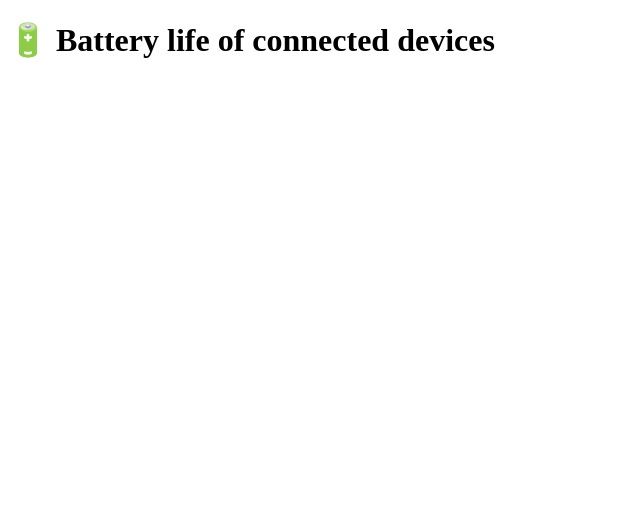
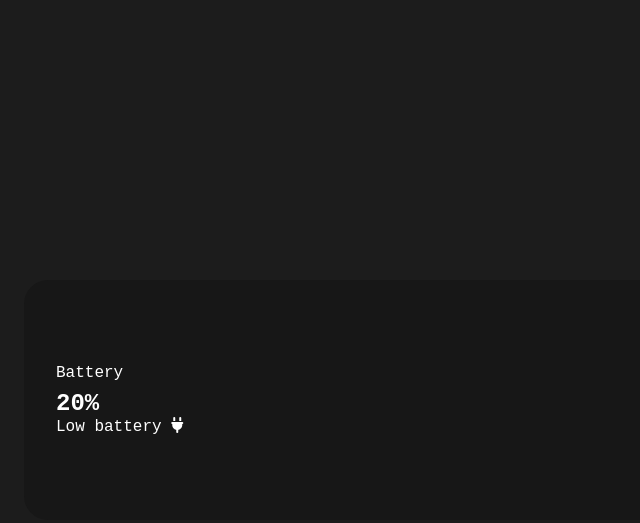
Before and after one commit to ksteflovic/battery-life, a plain HTML site: page index.html in a window 1280 px wide. Shown: the whole page, without its empty margins (0-640 px from the left). Drawn offline with Linux system fonts and the light colour scheme; a web font is replaced by a local one.

Commit message:
styling divs

```diff
--- a/css/main.css
+++ b/css/main.css
@@ -0,0 +1,99 @@
+/*=============== GOOGLE FONTS ===============*/
+@import url('https://fonts.googleapis.com/css2?family=Martian+Mono&display=swap');
+
+/*=============== VARIABLES CSS ===============*/
+:root {
+  /*========== Colors ==========*/
+  /*Color mode HSL(hue, saturation, lightness)*/
+  --gradient-color-red: linear-gradient(90deg,
+                          hsl(7, 89%, 46%) 15%,
+                          hsl(11, 93%, 68%) 100%);
+  --gradient-color-orange: linear-gradient(90deg,
+                           hsl(22, 89%, 46%) 15%,
+                           hsl(54, 90%, 45%) 100%);
+  --gradient-color-yellow: linear-gradient(90deg,
+                           hsl(54, 89%, 46%) 15%,
+                           hsl(92, 90%, 45%) 100%);
+  --gradient-color-green: linear-gradient(90deg,
+                          hsl(92, 89%, 46%) 15%,
+                          hsl(92, 90%, 68%) 100%);
+  --text-color: #fff;
+  --body-color: hsl(0, 0%, 11%);
+  --container-color: hsl(0, 0%, 9%);
+
+  /*========== Font and typography ==========*/
+  /*.5rem = 8px | 1rem = 16px ...*/
+  --body-font: 'Martian Mono', monospace;
+
+  --biggest-font-size: 2.5rem;
+  --normal-font-size: .938rem;
+  --smaller-font-size: .75rem;
+}
+
+/* Responsive typography */
+@media screen and (min-width: 968px) {
+  :root {
+    --biggest-font-size: 2.75rem;
+    --normal-font-size: 1rem;
+    --smaller-font-size: .813rem;
+  }
+}
+
+/*=============== BASE ===============*/
+* {
+  box-sizing: border-box;
+  padding: 0;
+  margin: 0;
+}
+
+body {
+  font-family: var(--body-font);
+  font-size: var(--normal-font-size);
+  background-color: var(--body-color);
+  color: var(--text-color);
+}
+
+/*=============== BATTERY ===============*/
+.battery {
+    height: 100vh;
+    display: grid;
+    place-items: center;
+    margin: 0 1.5rem;
+}
+
+.battery__card {
+    position: relative;
+    width: 100%;
+    height: 240px;
+    background-color: var(--container-color);
+    padding: 1.5rem 2rem;
+    border-radius: 1.5rem;
+    display: grid;
+    grid-template-columns: repeat(2, 1fr);
+    align-items: center;
+}
+
+.battery__text {
+    margin-bottom: .5rem;
+}
+
+/* Full battery icon color */
+
+
+/* Battery charging animation */
+
+
+/* Low battery animation */
+
+
+/* Liquid battery with gradient color */
+
+
+/*=============== BREAKPOINTS ===============*/
+/* For small devices */
+
+
+/* For medium devices */
+
+
+/* For large devices */
--- a/index.html
+++ b/index.html
@@ -1,12 +1,47 @@
 <!DOCTYPE html>
 <html lang="en">
+
 <head>
     <meta charset="UTF-8">
     <meta http-equiv="X-UA-Compatible" content="IE=edge">
     <meta name="viewport" content="width=device-width, initial-scale=1.0">
-    <title>🔋 Battery percentage</title>
+    <title>Battery percentage</title>
+
+    <link rel="icon" type="image/png" href="img/favicon-32.png" sizes="32x32">
+    <link rel="icon" type="image/png" href="img/favicon-16.png" sizes="16x16">
+
+    <!-- MAIN.CSS -->
+    <link rel="stylesheet" type="text/css" href="css/main.css">
+    <!-- Font awesome -->
+    <script src="https://kit.fontawesome.com/fd8212e7c7.js" crossorigin="anonymous"></script>
 </head>
+
 <body>
-    <h1>🔋 Battery life of connected devices</h1>
+    <section class="battery">
+        <div class="battery__card">
+            <div class="battery__data">
+                <p class="battery__text">Battery</p>
+                <h1 class="battery__percentage">
+                    20%
+                </h1>
+
+                <p class="battery__status">
+                    Low battery <i class="fa-solid fa-plug"></i>
+                </p>
+            </div>
+
+            <div class="battery__pill">
+                <div class="battery__level">
+                    <div class="battery__liquid">
+
+                    </div>
+                </div>
+            </div>
+        </div>
+    </section>
+
+    <!-- MAIN JS -->
+    <script src="js/app.js"></script>
 </body>
+
 </html>
```
Also changed, not shown: img/favicon-16.png (added), img/favicon-32.png (added).
